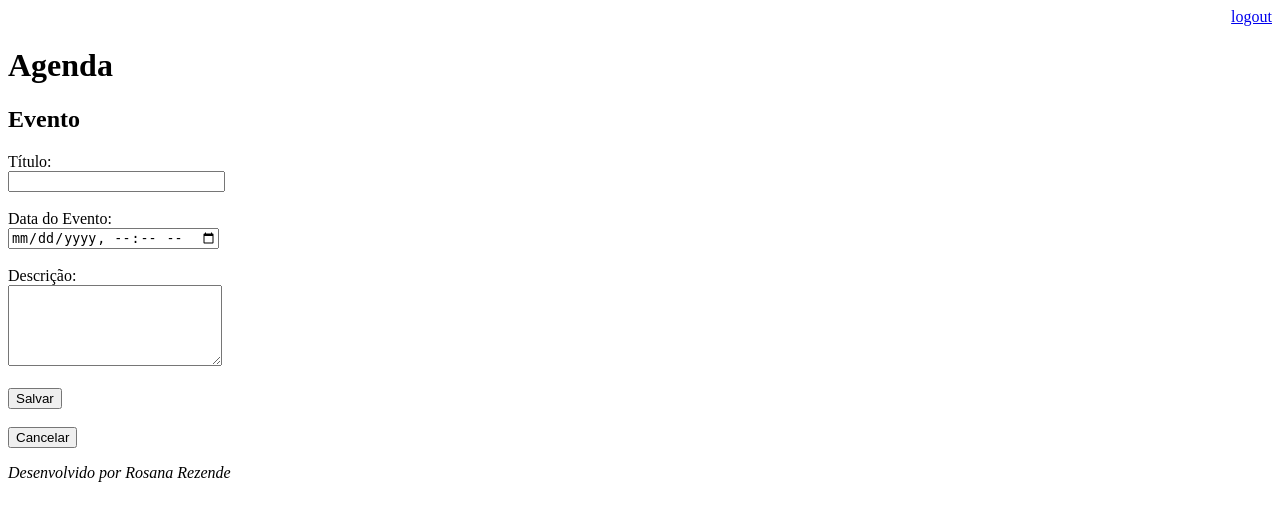
After one commit to rosanarezende/DIO_django_agenda, a Django app: page /agenda/evento/ in a window 1280 px wide. The commit adds this page. Shown: the top 521 px of the page. Run offline with Django 3.2, Linux system fonts and the light colour scheme; a user stored in the database is signed in.

Commit message:
Incluído template para inserção de eventos na agenda, e gitignore para ignorar arquivos compilados

```diff
--- a/DIO_django_agenda/urls.py
+++ b/DIO_django_agenda/urls.py
@@ -21,6 +21,8 @@ from django.views.generic import RedirectView
 urlpatterns = [
     path('admin/', admin.site.urls),
     path('agenda/', views.lista_eventos),
+    path('agenda/evento/', views.evento),
+    path('agenda/evento/submit', views.submit_evento),
     # path('', views.index),
     path('', RedirectView.as_view(url='/agenda/')),
     path('login/', views.login_user),
--- a/core/views.py
+++ b/core/views.py
@@ -8,6 +8,23 @@ from django.contrib import messages
 
 # def index(request):
 #     return redirect('/agenda/')
+
+@login_required(login_url='/login/')
+def submit_evento(request):
+    if request.POST:
+        titulo = request.POST.get('titulo')
+        data_evento = request.POST.get('data_evento')
+        descricao = request.POST.get('descricao')
+        usuario = request.user
+        Evento.objects.create(titulo=titulo,
+                              data_evento=data_evento,
+                              descricao=descricao,
+                              usuario=usuario)
+    return redirect('/')
+
+@login_required(login_url='/login/')
+def evento(request):
+    return render (request, 'evento.html')
 
 def logout_user(request):
     logout(request)
--- a/templates/agenda.html
+++ b/templates/agenda.html
@@ -2,6 +2,10 @@
 
 {% block content %}
     <h2>Agendamentos</h2>
+
+    <a href="evento/">
+        <button type="button">Novo Evento</button>
+    </a>
 
     <ul style="font-size: 18px">
     {% for evento in eventos %}
--- /dev/null
+++ b/templates/evento.html
@@ -0,0 +1,27 @@
+{% extends 'model-page.html'%}
+
+{% block content %}
+
+    <h2>Evento</h2>
+
+    <form action="submit" method="POST">{% csrf_token %}
+        <label>Título: </label>
+        <br>
+        <input type="text" name="titulo" size="24">
+        <br> <br>
+        <label>Data do Evento: </label>
+        <br>
+        <input type="datetime-local" name="data_evento">
+        <br><br>
+        <label>Descrição: </label>
+        <br>
+        <textarea name="descricao" rows="5" cols="24"></textarea>
+        <br><br>
+        <button type="submit">Salvar</button>
+        <br> <br>
+        <a href="/">
+            <button type="button">Cancelar</button>
+        </a>
+    </form>
+
+{% endblock %}
```
Also changed, not shown: db.sqlite3, 1 other file.
